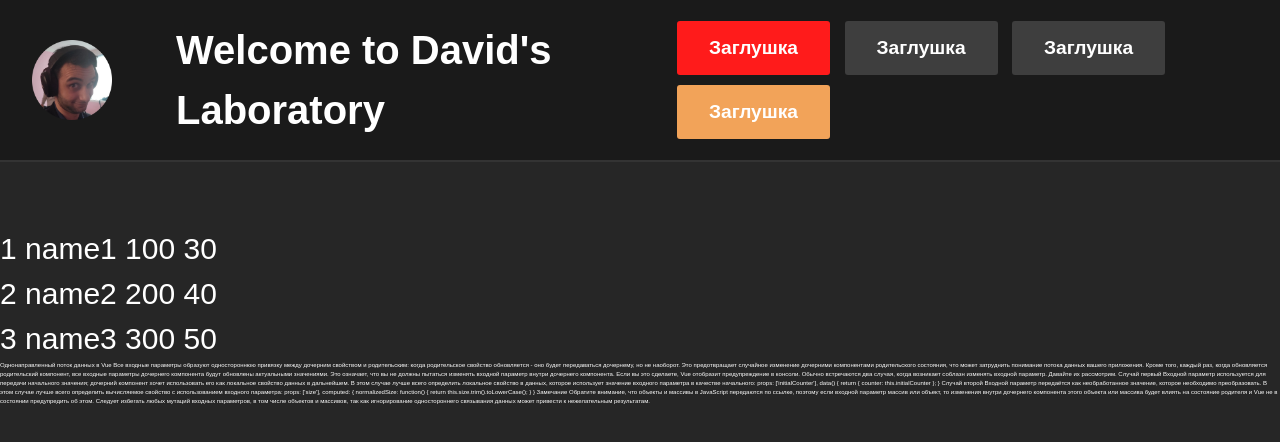
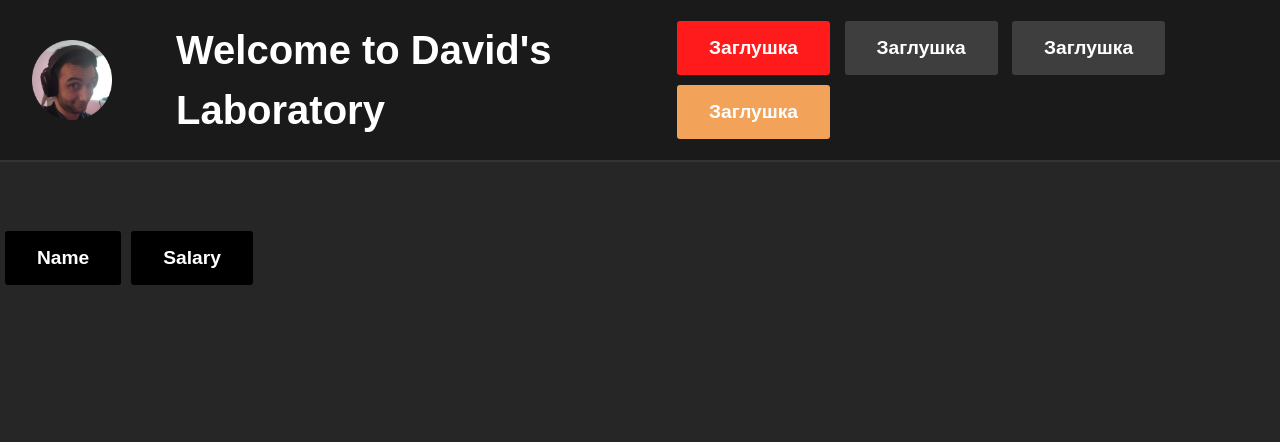
Before and after one commit to bronepoezd410/4AIP_VueExercises410, a Vue app in the folder MakoVueExercises/: page / in a window 1280 px wide. Shown: the top 442 px of the page. Built offline with nearby package versions, Linux system fonts and the light colour scheme.

Commit message:
065_Испускание событий

```diff
--- a/MakoVueExercises/src/App.vue
+++ b/MakoVueExercises/src/App.vue
@@ -1,38 +1,3 @@
-<template>
-	<Rabotnik v-for="user in users"
-    :id="user.id" :name="user.name" :salary="user.salary" :age="user.age" :key="user.id"/>
-
-
-    <p style="font-size: 6px;">Однонаправленный поток данных в Vue
-Все входные параметры образуют одностороннюю привязку между дочерним свойством и родительским: когда родительское свойство обновляется - оно будет передаваться дочернему, но не наоборот. Это предотвращает случайное изменение дочерними компонентами родительского состояния, что может затруднить понимание потока данных вашего приложения.
-
-Кроме того, каждый раз, когда обновляется родительский компонент, все входные параметры дочернего компонента будут обновлены актуальными значениями. Это означает, что вы не должны пытаться изменять входной параметр внутри дочернего компонента. Если вы это сделаете, Vue отобразит предупреждение в консоли.
-
-Обычно встречаются два случая, когда возникает соблазн изменять входной параметр. Давайте их рассмотрим.
-
-Случай первый
-Входной параметр используется для передачи начального значения; дочерний компонент хочет использовать его как локальное свойство данных в дальнейшем. В этом случае лучше всего определить локальное свойство в данных, которое использует значение входного параметра в качестве начального:
-
-props: ['initialCounter'],
-data() {
-	return {
-		counter: this.initialCounter
-	};
-}
-Случай второй
-Входной параметр передаётся как необработанное значение, которое необходимо преобразовать. В этом случае лучше всего определить вычисляемое свойство с использованием входного параметра:
-
-props: ['size'],
-computed: {
-	normalizedSize: function() {
-		return this.size.trim().toLowerCase();
-	}
-}
-Замечание
-Обратите внимание, что объекты и массивы в JavaScript передаются по ссылке, поэтому если входной параметр массив или объект, то изменения внутри дочернего компонента этого объекта или массива будет влиять на состояние родителя и Vue не в состоянии предупредить об этом. Следует избегать любых мутаций входных параметров, в том числе объектов и массивов, так как игнорирование одностороннего связывания данных может привести к нежелательным результатам.</p>
-</template>
-
-
 <script>
 import Rabotnik from './components/Employee.vue'
 
@@ -42,33 +7,39 @@ export default {
     Rabotnik
   },
 
-
   data() {
 	return {
-        users: [
-			{
-				id: 1,
-				name: 'name1',
-				salary: 100,
-				age: 30,
-			},
-			{
-				id: 2,
-				name: 'name2',
-				salary: 200,
-				age: 40,
-			},
-			{
-				id: 3,
-				name: 'name3',
-				salary: 300,
-				age: 50,
-			},
-		],
 	}
-}
+},
+methods: {
+    Name(name) {
+        console.log(name);
+    },
+    Salary(salary){
+        console.log(salary);
+    }
+  }
 }
 </script>
+
+
+
+
+<template>
+    <Rabotnik @show="Name" @show1="Salary"/>
+</template>
+
+
+
+
+
+
+
+
+
+
+
+
 
 <style>
 
--- a/MakoVueExercises/src/components/Employee.vue
+++ b/MakoVueExercises/src/components/Employee.vue
@@ -1,24 +1,27 @@
-<template>
-	<p>{{ id }} {{ name }} {{ salary }} {{ age }}</p>
-
-
-</template>
-
-
 <script>
 export default {
-	props: {
-		id: Number,
-		name: String,
-		salary: String,
-		age: Number,
-	},
+    emits: ['show', 'show1'],
     data() {
         return {
+        }
+    },
+    methods: {
+        handleName() {
+            this.$emit('show', 'Давид Авагян');
+        },
+        handleSalary(){
+            this.$emit('show1', '12');
         }
     }
 }
 </script>
+
+
+<template>
+	<button class="button" @click="handleName">Name</button>
+	<button class="button" @click="handleSalary">Salary</button>
+</template>
+
 
 <!-- props: {
 	title: String,
```
